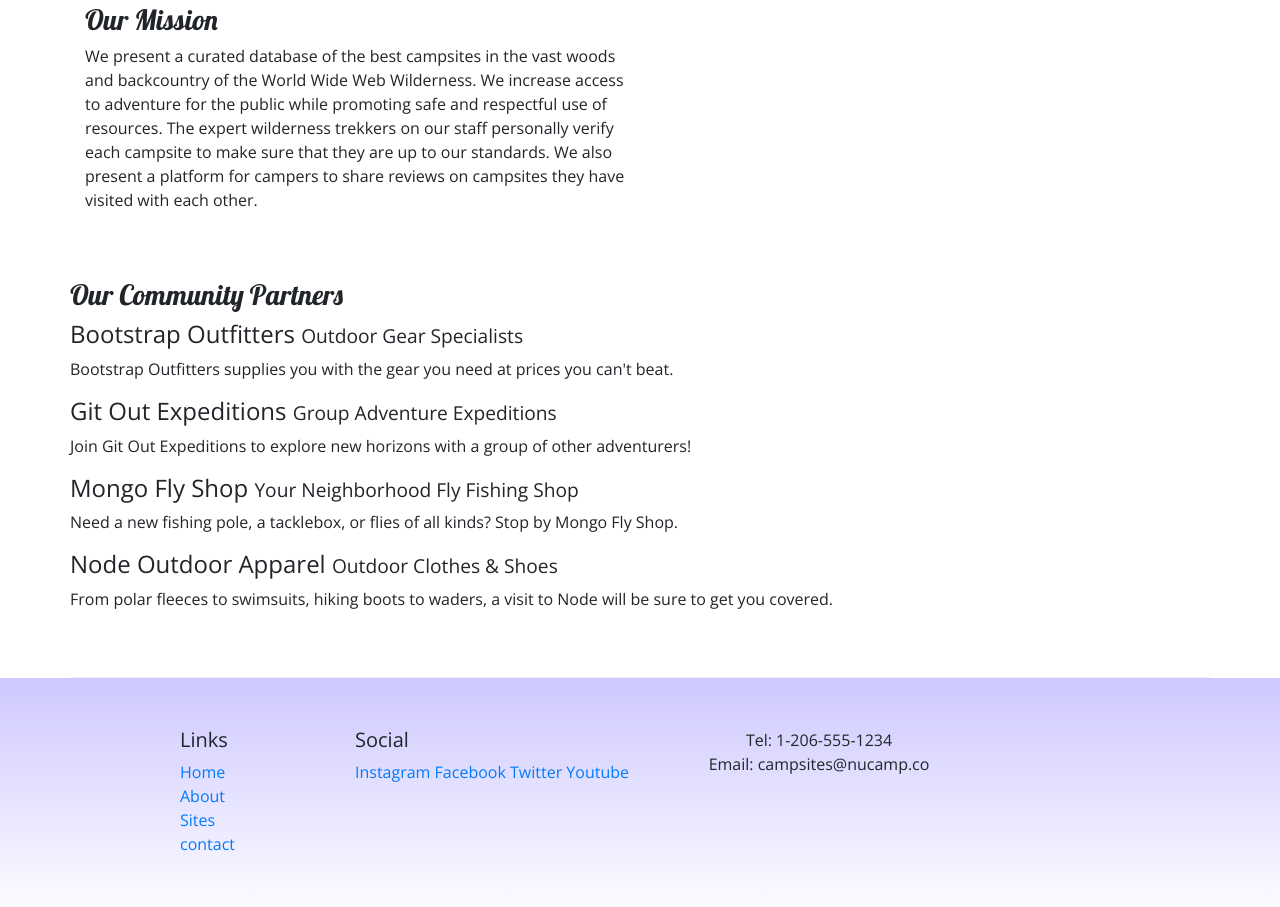
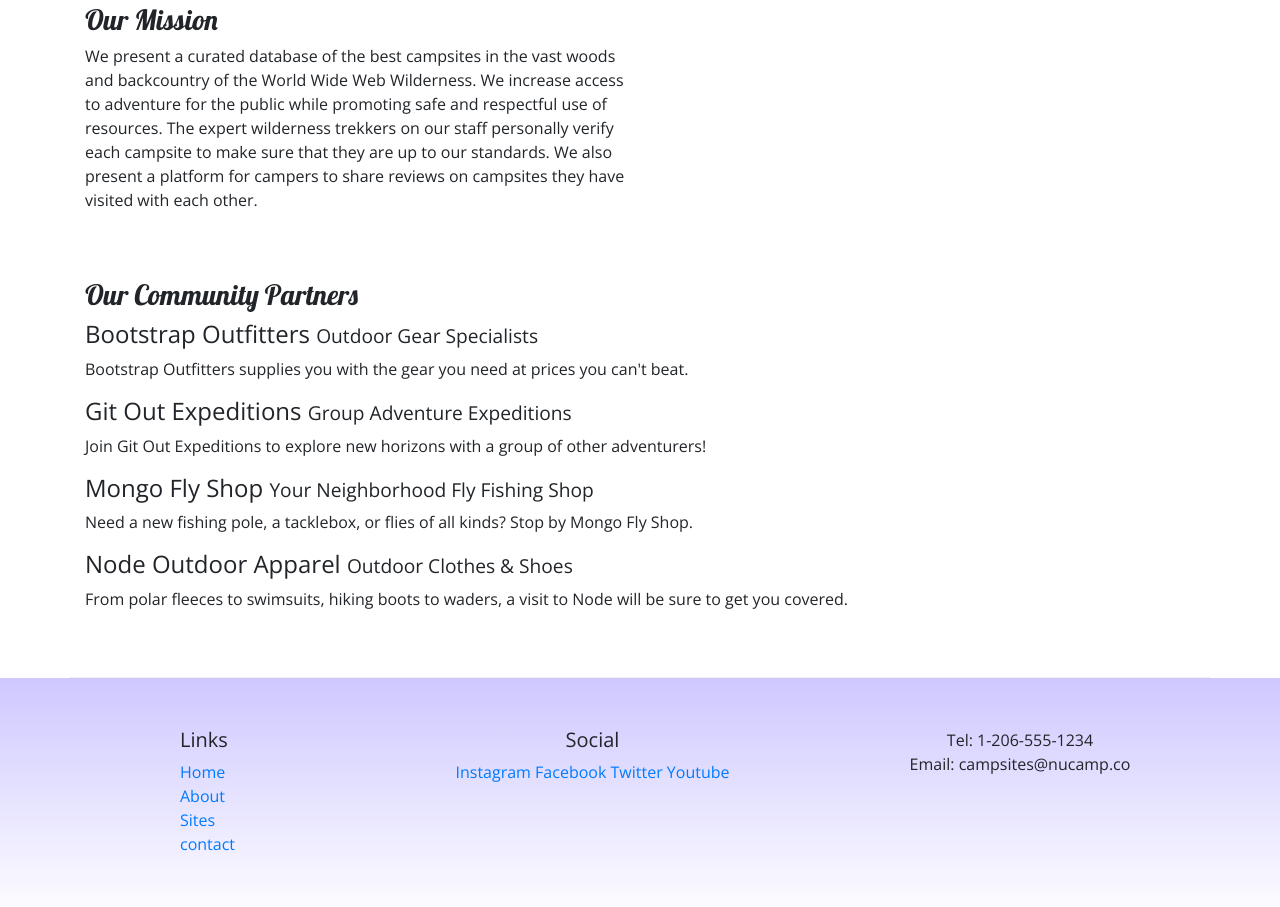
Before and after one commit to illfriday/NuCampSite, a website: page aboutus.html in a window 1280 px wide. Shown: the part 263-1170 px from the top of the page. Drawn offline with nearby package versions, Linux system fonts and the light colour scheme.

Commit message:
fix typos

```diff
--- a/aboutus.html
+++ b/aboutus.html
@@ -38,8 +38,8 @@
         </div>
       </div>
 
-      <div class="row">
-        <div class="col row-content">
+      <div class="row row-content">
+        <div class="col ">
           <h3>Our Community Partners</h3>
           <h4>Bootstrap Outfitters <small>Outdoor Gear Specialists</small></h4>
           <p class="d-none d-sm-block">Bootstrap Outfitters supplies you with the gear you need at prices you can't beat.</p>
@@ -65,7 +65,7 @@
                 <li><a href="#">contact</a></li>
               </ul>
           </div>
-          <div class="col-6,col-sm-5,text-center">
+          <div class="col-6 col-sm-5 text-center">
             <h5>Social</h5>
             <a href="http://instagram.com">Instagram</a>
             <a href="http://facebook.com">Facebook</a>
```
